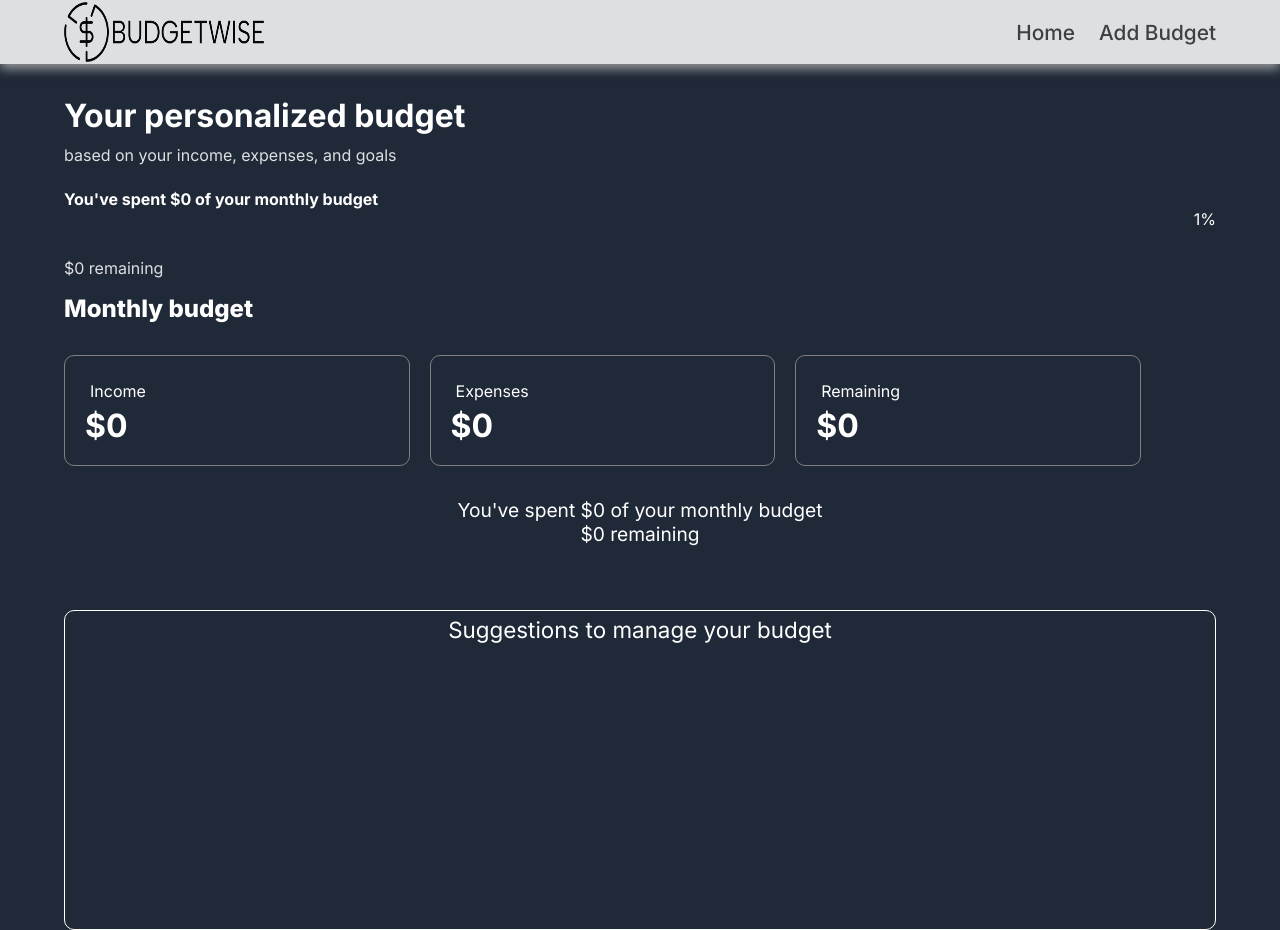
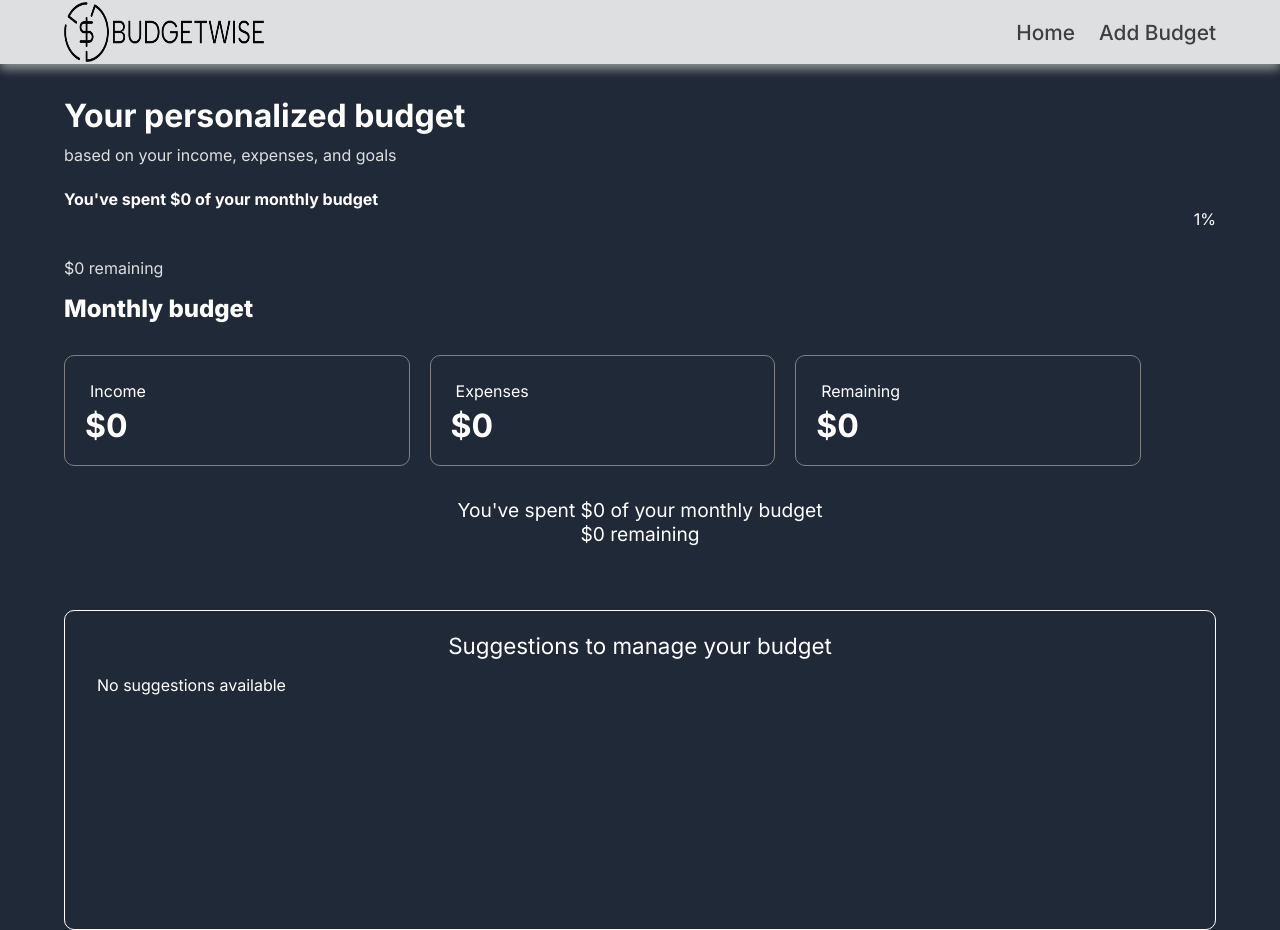
Before and after one commit to hassangulzar1/BudgetWise-IBM-s-Watsonx.ai, a Next.js app: page / in a window 1280 px wide. Built offline with nearby package versions, Linux system fonts and the light colour scheme.

Commit message:
ai part done

```diff
--- a/app/page.js
+++ b/app/page.js
@@ -5,18 +5,32 @@ import ProgressBar from "@/components/Progress";
 import BudgetBox from "@/components/BudgetBox";
 
 export default function Home() {
-  // State to hold the budget data
+  // State to hold the budget data and suggestions
   const [budgetData, setBudgetData] = useState({
     income: 0,
     totalExpenses: 0,
     remainingIncome: 0,
   });
+  const [suggestions, setSuggestions] = useState("");
 
-  // Retrieve the budget data from local storage when the component mounts
+  // Retrieve the budget data and suggestions from local storage when the component mounts
   useEffect(() => {
     const storedBudgetData = JSON.parse(localStorage.getItem("budgetData"));
+    const storedSuggestions = JSON.parse(
+      localStorage.getItem("budgetSuggestions")
+    );
+
     if (storedBudgetData) {
       setBudgetData(storedBudgetData);
+    }
+
+    if (storedSuggestions) {
+      // Replace newline characters with <br /> for HTML rendering
+      const formattedSuggestions = storedSuggestions.response.replace(
+        /\n/g,
+        "<br />"
+      );
+      setSuggestions(formattedSuggestions);
     }
   }, []);
 
@@ -81,6 +95,8 @@ export default function Home() {
           height: "40vh",
           borderRadius: "10px",
           textOverflow: "clip",
+          overflow: "auto", // Added to handle overflow of long suggestions
+          padding: "1rem", // Added padding for better readability
         }}
       >
         <p
@@ -88,6 +104,12 @@ export default function Home() {
         >
           Suggestions to manage your budget
         </p>
+        <div
+          style={{ marginTop: "1rem", padding: "0 1rem", color: "white" }}
+          dangerouslySetInnerHTML={{
+            __html: suggestions || "No suggestions available",
+          }}
+        />
       </div>
     </>
   );
```
